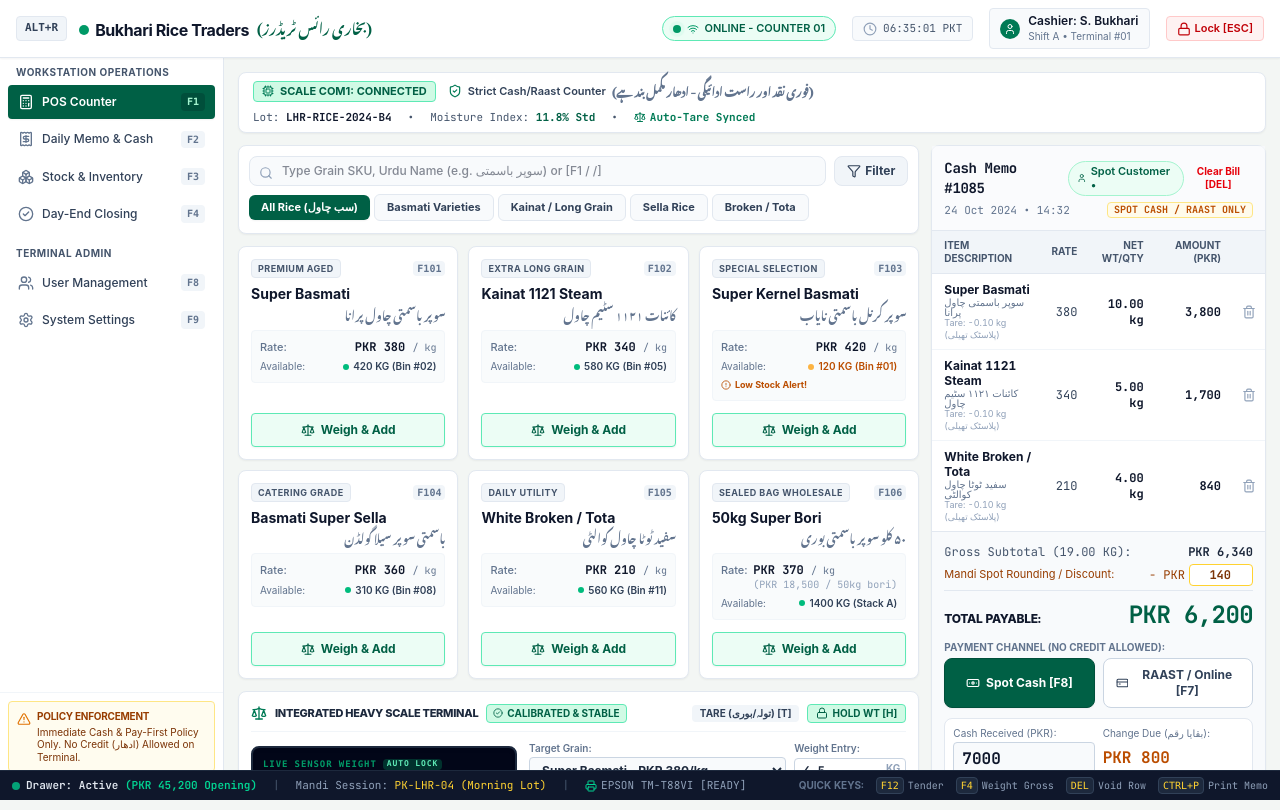
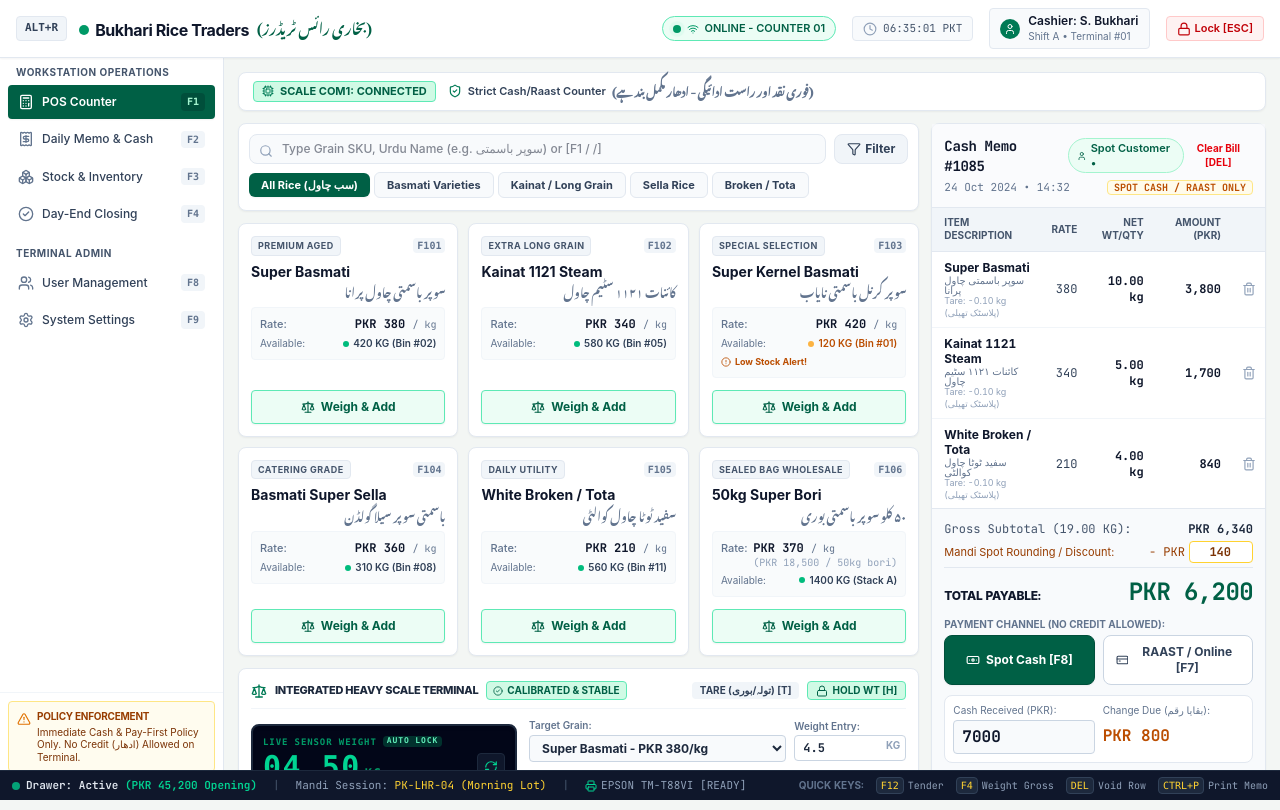
Before and after one commit to hamza1099/Rice-Inventory-System, a React (Vite) app: page / in a window 1280 px wide. Built offline with nearby package versions, Linux system fonts and the light colour scheme; a web font is replaced by a local one.

Commit message:
refactor: remove Lot, Moisture Index and Auto-Tare Synced metadata strip from top banner

```diff
--- a/src/screens/PosCounterScreen.tsx
+++ b/src/screens/PosCounterScreen.tsx
@@ -5,7 +5,7 @@ import { ScaleTerminal } from '../components/pos/ScaleTerminal';
 import { CashMemoBill } from '../components/pos/CashMemoBill';
 import { WeightEntryModal } from '../components/pos/WeightEntryModal';
 import { ReceiptPrintModal } from '../components/pos/ReceiptPrintModal';
-import { Search, Filter, ShieldCheck, Scale, Cpu } from 'lucide-react';
+import { Search, Filter, ShieldCheck, Cpu } from 'lucide-react';
 
 export const PosCounterScreen: React.FC = () => {
   const { products } = usePos();
@@ -45,23 +45,6 @@ export const PosCounterScreen: React.FC = () => {
             <span className="urdu-text text-slate-500 font-bold" dir="rtl">
               (فوری نقد اور راست ادائیگی - ادھار مکمل بند ہے)
             </span>
-          </div>
-        </div>
-
-        <div className="flex items-center space-x-4 font-mono-num text-[11px] text-slate-600">
-          <div>
-            <span>Lot: </span>
-            <strong className="text-slate-900">LHR-RICE-2024-B4</strong>
-          </div>
-          <span>•</span>
-          <div>
-            <span>Moisture Index: </span>
-            <strong className="text-emerald-800">11.8% Std</strong>
-          </div>
-          <span>•</span>
-          <div className="flex items-center space-x-1 text-emerald-700 font-bold">
-            <Scale className="w-3 h-3" />
-            <span>Auto-Tare Synced</span>
           </div>
         </div>
       </div>
```
